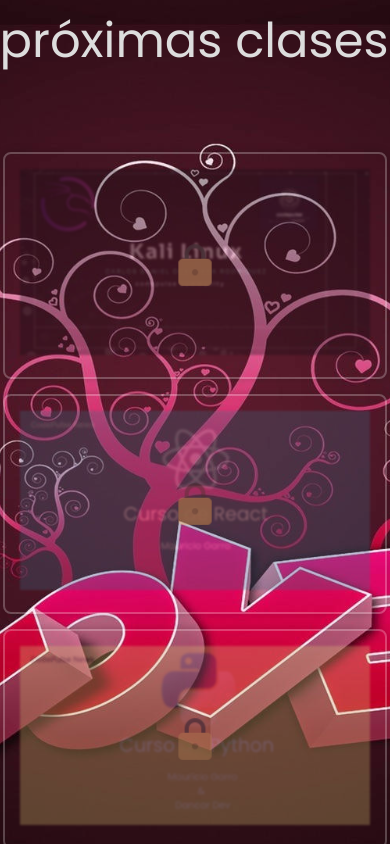
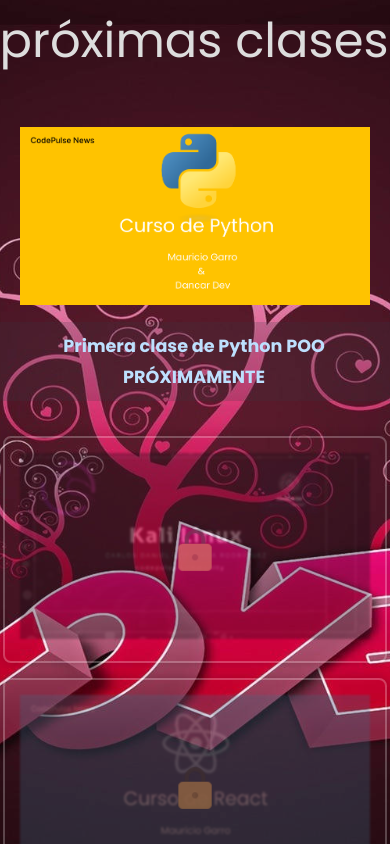
Before and after one commit to Mauricio2202/codenews, a React (Vite) app: page / in a window 390 px wide. Shown: the part 820-1664 px from the top of the page. Built offline with nearby package versions, Linux system fonts and the light colour scheme; a web font is replaced by a local one.

Commit message:
Habilitando noticia de clase de Python

```diff
--- a/src/components/Clases.css
+++ b/src/components/Clases.css
@@ -33,7 +33,7 @@
     box-shadow: 0 0 20px rgba(0, 255, 255, 0.6);
     border-radius: 8px;
 }
-.python-i, .cs-i, .java-i, .react-i, .javascript-i, .ingenieria-i, .kali-i {
+.cs-i, .java-i, .react-i, .javascript-i, .ingenieria-i, .kali-i {
     filter: blur(1px);
     opacity: 0.5;
     pointer-events: none;
@@ -162,7 +162,8 @@
         left: -1px;
     }
 
-    .python-i, .cs-i, .java-i, .react-i, .javascript-i, .ingenieria-i, .kali-i {
+    .cs-i, .java-i, .react-i, .javascript-i, .ingenieria-i, .kali-i {
         filter: blur(1px);
+        pointer-events: none;
     }
 }
--- a/src/components/Clases.jsx
+++ b/src/components/Clases.jsx
@@ -49,17 +49,18 @@
                 <div className="class">
                 {/* Esta es la clase que hace el diseño de una clase activa = react-class-container */}
                     <div className="react-class-container">
+                    <img src={ PythonClass } alt="python-class" className='class-new python-i' />
 
-
-                        {/* <div className="react-class-countdown">
-                            <p><strong>Primera clase de Kali:</strong></p>
-                            <p>El {classDate}</p>
+                        <div className="react-class-countdown">
+                            <p><strong>Primera clase de Python POO</strong></p>
+                            <p>PRÓXIMAMENTE</p>
+                            {/* <p>El {classDate}</p>
                             <p>19:20 p.m. Hora México (7:20)</p>
                             <a href="#" className='enlace-meet'>
                                 <img src={ Meet } alt="meet" onClick={ alertEnd } className='meetIcon' />
                                 <p className='join'>Finalizada</p>
-                            </a>
-                        </div> */}
+                            </a> */}
+                        </div>
                     </div>
                     <div className="lock-wrapper">
                     <img src={ KaliClass } alt="kali-class" className='class-new kali-i' />
@@ -71,7 +72,6 @@
                         <img src={ Block } alt="block" className="block-icon" />
                     </div>
                     <div className="lock-wrapper">
-                        <img src={ PythonClass } alt="python-class" className='class-new python-i' />
                         <img src={ Block } alt="block" className="block-icon" />
                     </div>
                     <div className="lock-wrapper">
```
